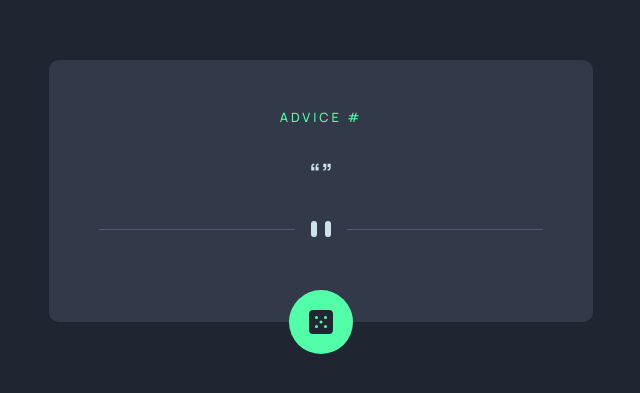
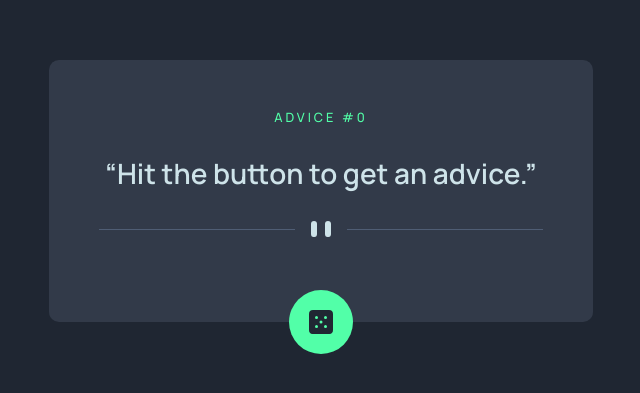
Before and after one commit to owi92/advice-generator-app, an Angular app: page / in a window 1280 px wide. Shown: the part 193-586 px from the top of the page, without its empty margins (319-959 px from the left). Built offline with nearby package versions, Linux system fonts and the light colour scheme; no server answers.

Commit message:
fix deployment

```diff
--- a/src/app/card/card.component.ts
+++ b/src/app/card/card.component.ts
@@ -7,8 +7,8 @@ import { Component, OnInit } from '@angular/core';
   styleUrls: ['./card.component.css'],
 })
 export class CardComponent implements OnInit {
-  advNo?: number;
-  advice?: string;
+  advNo: number = 0;
+  advice: string = 'Hit the button to get an advice.';
 
   constructor(public restApi: RestApiService) {}
 
@@ -23,7 +23,5 @@ export class CardComponent implements OnInit {
     this.advice = data.slip.advice;
   }
 
-  ngOnInit(): void {
-    this.onClick();
-  }
+  ngOnInit(): void {}
 }
```
Also changed, not shown: 3 other files (tests, documents, lock files or other folders).
